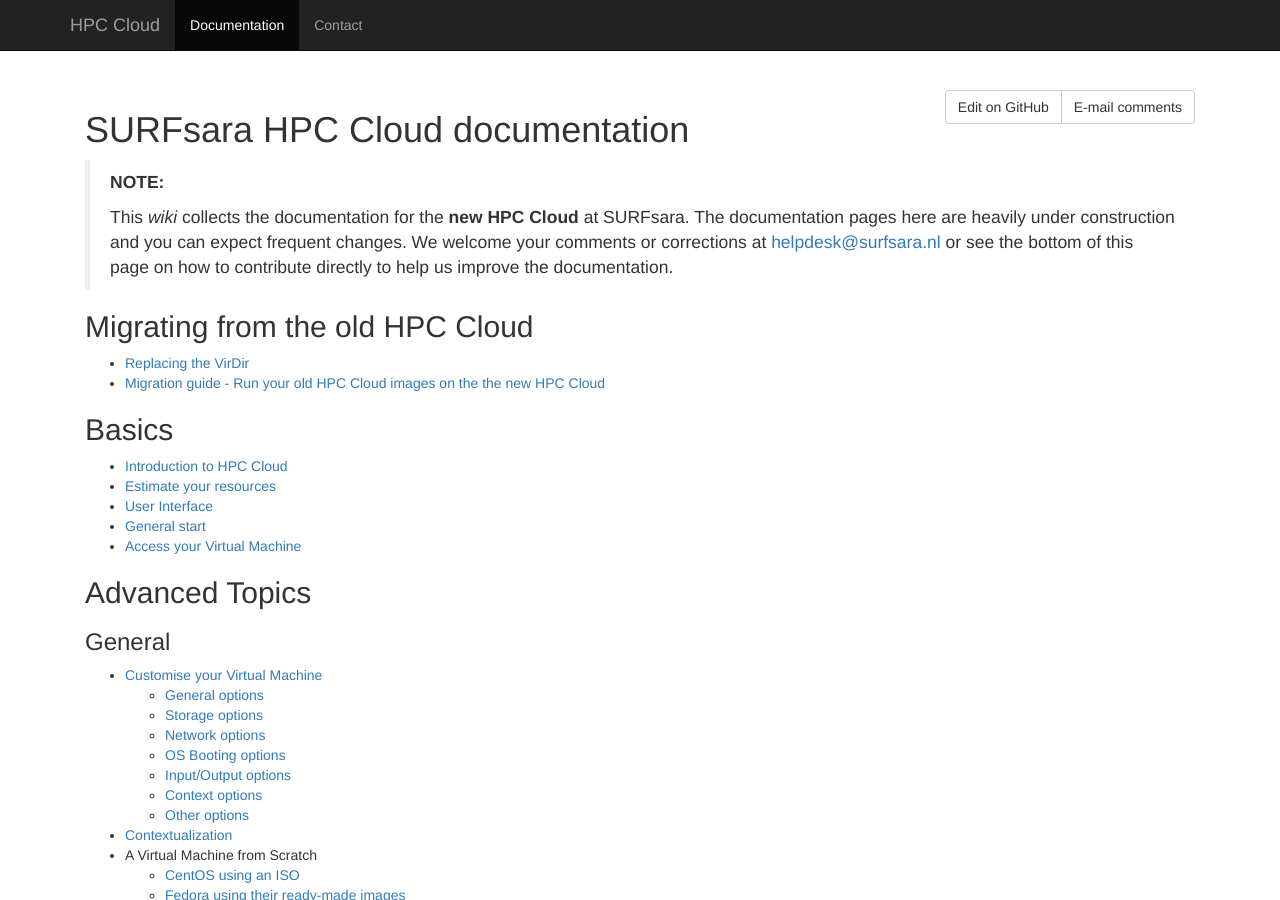
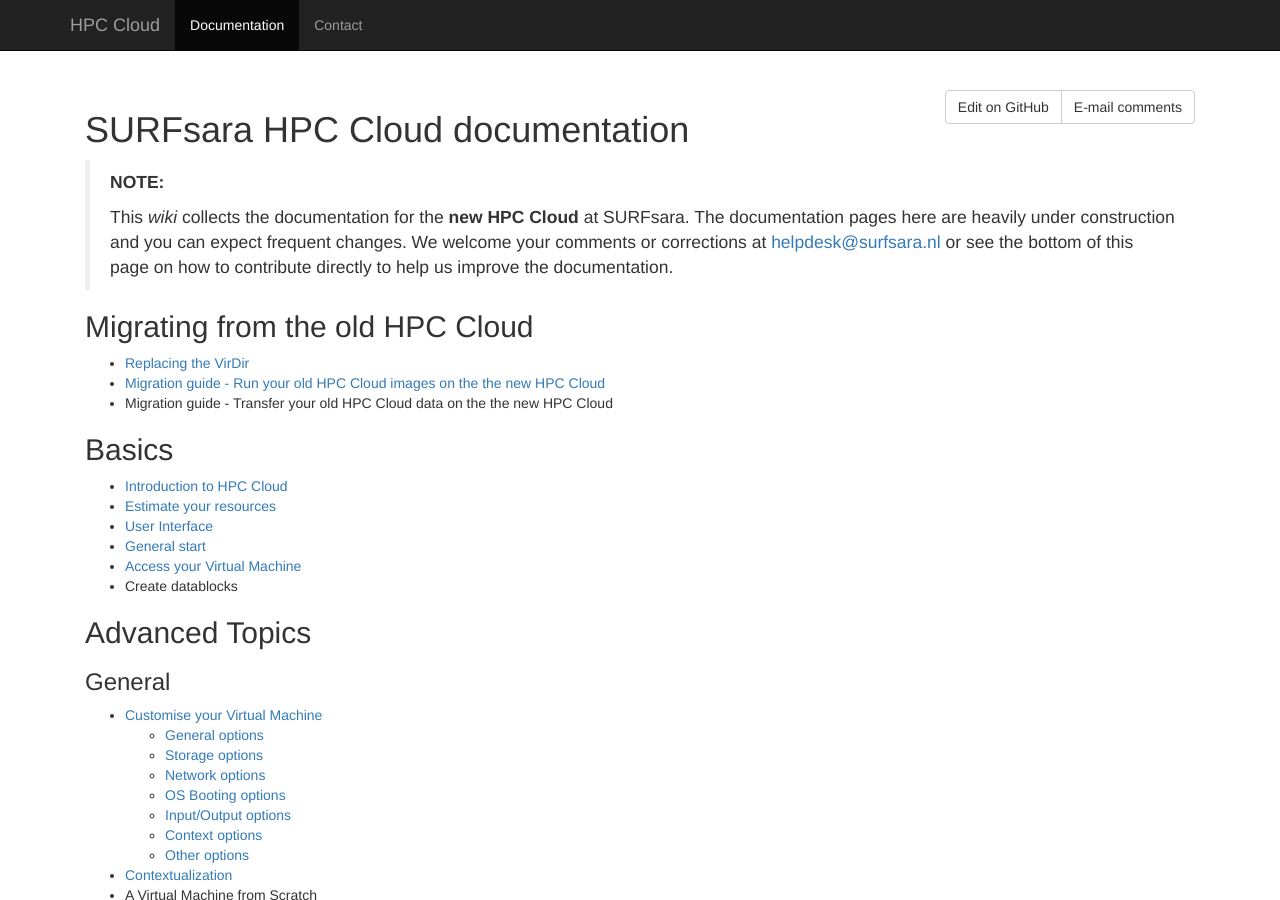
Before and after one commit to sara-nl/clouddocs, a Jekyll site: the page built from index.markdown, in a window 1280 px wide and 900 px high. Built offline with Jekyll 4.4.1, drawn with Linux system fonts in a browser that asks for light colours.

Commit message:
new pages entries

```diff
--- a/index.markdown
+++ b/index.markdown
@@ -11,6 +11,7 @@
 ## Migrating from the old HPC Cloud
 * [Replacing the VirDir](replacing-virdir)
 * [Migration guide - Run your old HPC Cloud images on the the new HPC Cloud](vm-migration-guide)
+* Migration guide - Transfer your old HPC Cloud data on the the new HPC Cloud
 
 ## Basics
 - [Introduction to HPC Cloud](introduction-to-hpc-cloud)
@@ -18,6 +19,7 @@
 - [User Interface](user-interface)
 - [General start](general-start)
 - [Access your Virtual Machine](access-your-VM)
+- Create datablocks
 
 ## Advanced Topics
 
@@ -71,7 +73,7 @@
 * [Available resources](resources-available)
 
 ## Current Resource Usage
-* [Resource usage](https://ui.hpccloud.surfsara.nl/oneinsight) :warning: **WARNING** under construction
+* [Resource usage](https://ui.hpccloud.surfsara.nl/oneinsight) ⚠ **WARNING** under construction
 
 ## Contributing to the documentation
 
```
